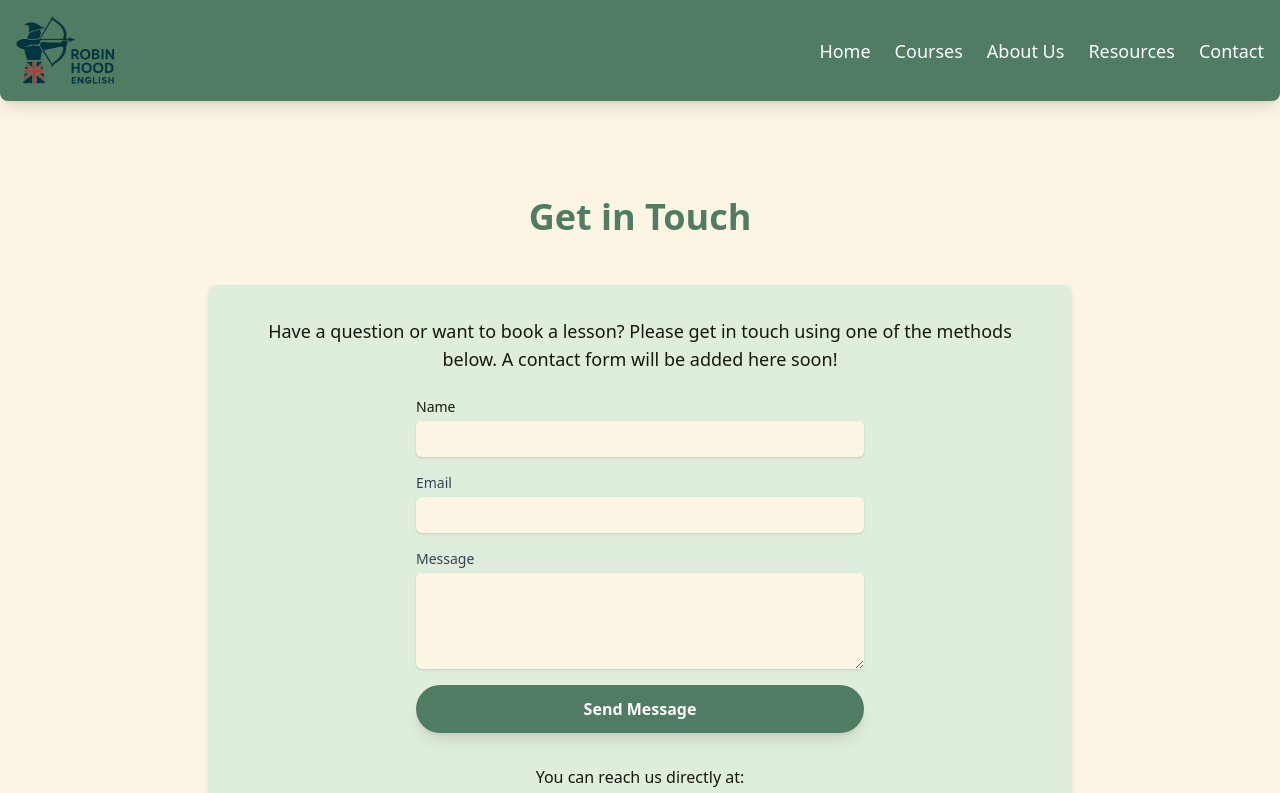
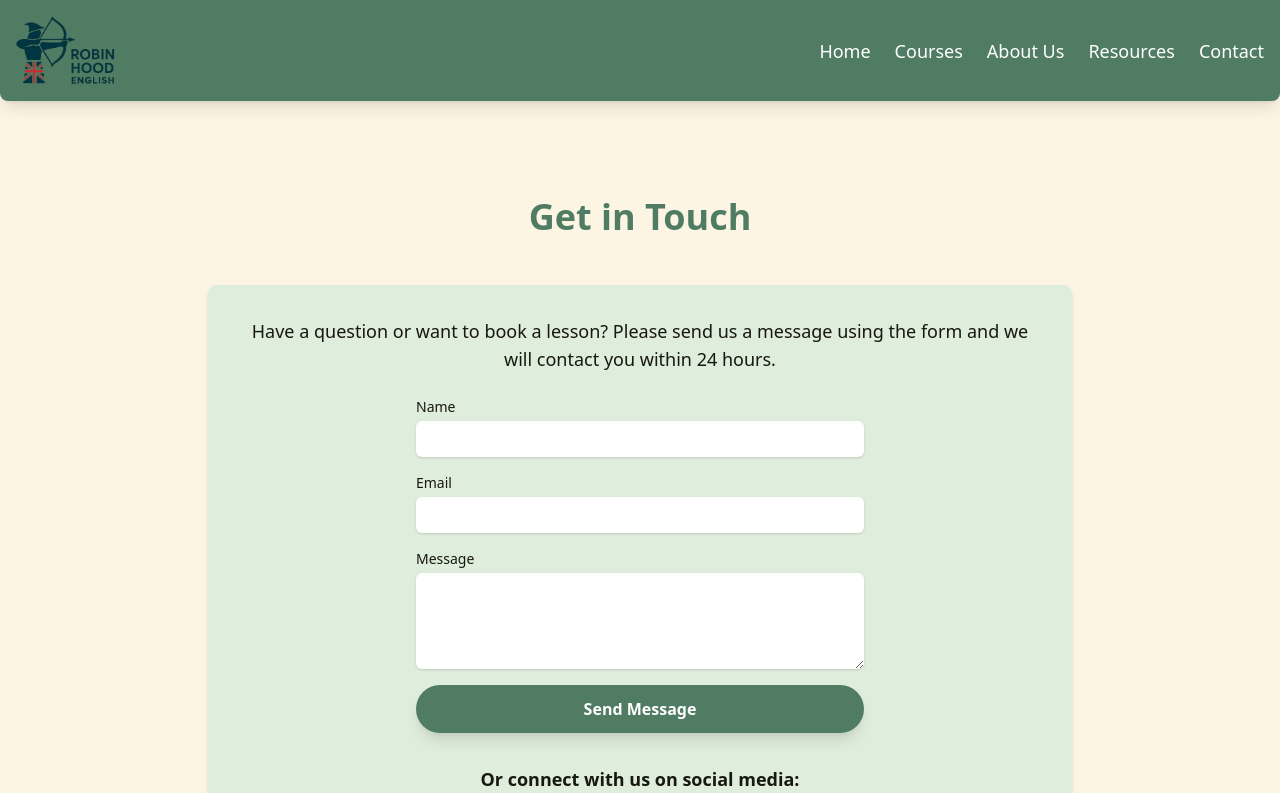
Before and after one commit to nathan-bark/rhenglish, a React (Vite) app: page /rhenglish/contact in a window 1280 px wide. Shown: the top 793 px of the page. Built offline with nearby package versions, Linux system fonts and the light colour scheme.

Commit message:
form update

```diff
--- a/src/routes/ContactPage/ContactPage.component.jsx
+++ b/src/routes/ContactPage/ContactPage.component.jsx
@@ -38,7 +38,6 @@ const ContactPage = () => {
       });
       setStatus("Message sent successfully!");
       setFormData({ name: "", email: "", message: "" });
-
     } catch (error) {
       console.error("Error submitting form:", error);
       setStatus("There was an error sending your message.");
@@ -60,75 +59,87 @@ const ContactPage = () => {
 
       <div className="bg-surface p-8 rounded-lg shadow-md">
         <p className="text-lg text-center mb-6 text-textPrimary">
-          Have a question or want to book a lesson? Please get in touch using
-          one of the methods below. A contact form will be added here soon!
+          Have a question or want to book a lesson? Please send us a message
+          using the form and we will contact you within 24 hours.
         </p>
         {/* Contact Form */}
         <form onSubmit={handleSubmit} className="space-y-4 max-w-md mx-auto">
           <div>
-            <label htmlFor="name" className="block text-sm font-medium text-textPrimary">Name</label>
+            <label
+              htmlFor="name"
+              className="block text-sm font-medium text-textPrimary"
+            >
+              Name
+            </label>
             <input
               type="text"
               id="name"
               name="name"
               value={formData.name}
               onChange={handleChange}
-              className="mt-1 block w-full rounded-md bg-background border-gray-300 shadow-sm focus:border-accent focus:ring-accent-500 sm:text-sm p-2"
+              className="mt-1 block w-full rounded-md bg-white border-gray-300 shadow-sm focus:outline-accent focus:border-accent focus:ring-accent sm:text-sm p-2"
               required
             />
           </div>
           <div>
-            <label htmlFor="email" className="block text-sm font-medium text-gray-700">Email</label>
+            <label
+              htmlFor="email"
+              className="block text-sm font-medium text-textPrimary"
+            >
+              Email
+            </label>
             <input
               type="email"
               id="email"
               name="email"
               value={formData.email}
               onChange={handleChange}
-              className="mt-1 block w-full rounded-md  bg-background border-gray-300 shadow-sm focus:border-indigo-500 focus:ring-indigo-500 sm:text-sm p-2"
+              className="mt-1 block w-full rounded-md  bg-white border-gray-300 shadow-sm focus:outline-accent focus:border-accent focus:ring-accent sm:text-sm p-2"
               required
             />
           </div>
           <div>
-          <label htmlFor="message" className="block text-sm font-medium text-gray-700">Message</label>
+            <label
+              htmlFor="message"
+              className="block text-sm font-medium text-textPrimary"
+            >
+              Message
+            </label>
             <textarea
               id="message"
               name="message"
               rows="4"
               value={formData.message}
               onChange={handleChange}
-            className="mt-1 block w-full rounded-md bg-background border-gray-300 shadow-sm focus:border-blue-500 focus:ring-blue-500 sm:text-sm p-2"
+              className="mt-1 block w-full rounded-md bg-white border-gray-300 shadow-sm focus:outline-accent focus:border-accent focus:ring-accent sm:text-sm p-2"
               required
             ></textarea>
           </div>
           <div className="flex justify-end">
             <button
               type="submit"
-            className="w-full bg-primary hover:bg-secondary text-white font-bold py-3 px-8 rounded-full shadow-lg transform hover:scale-105 transition-all duration-300">
+              className="w-full bg-primary hover:bg-secondary text-textOnDark font-bold py-3 px-8 rounded-full shadow-lg transform hover:scale-105 transition-all duration-300"
+            >
               Send Message
             </button>
           </div>
         </form>
         {status && (
-        <div className={`mt-4 text-center ${status.includes('successfully') ? 'text-success' : 'text-error'}`}>
+          <div
+            className={`mt-4 text-center ${
+              status.includes("successfully") ? "text-success" : "text-error"
+            }`}
+          >
             {status}
           </div>
         )}
 
         {/* Direct contact info section */}
         <div className="mt-8 text-center">
-          <p className="text-textPrimary">You can reach us directly at:</p>
-          <a
-            href="mailto:rhenglishuk@gmail.com"
-            className="text-primary font-semibold hover:underline"
-          >
-            rhenglishuk@gmail.com
-          </a>
-
           {/* Social Media Links Section */}
           <div className="mt-4">
             <h4 className="text-lg font-semibold text-textPrimary mb-2">
-              Connect with me on social media:
+              Or connect with us on social media:
             </h4>
             <div className="flex justify-center space-x-4">
               {socialMediaLinks.map((link) => (
```
Lines whose indentation alone changed are shown as unchanged.
